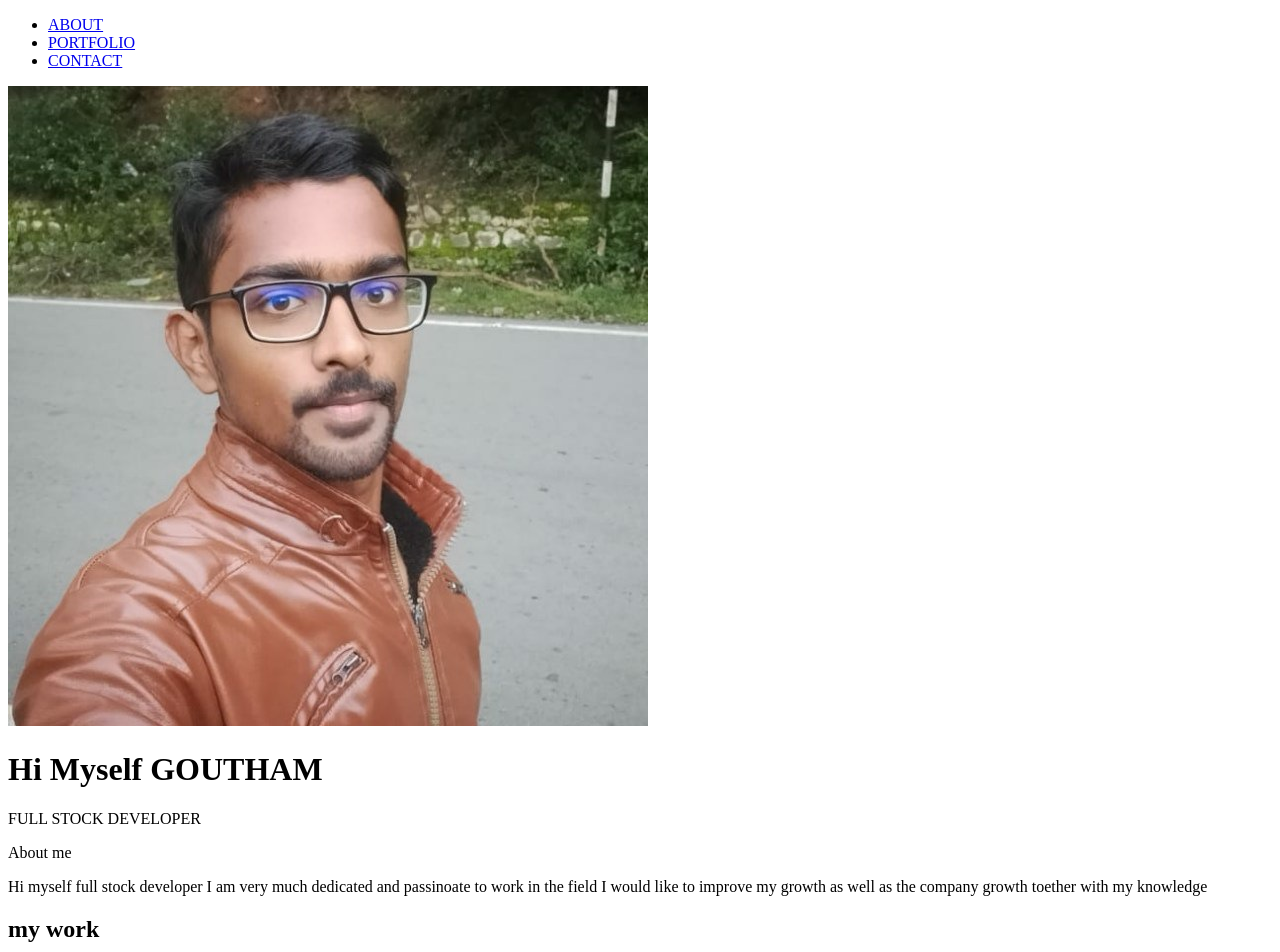
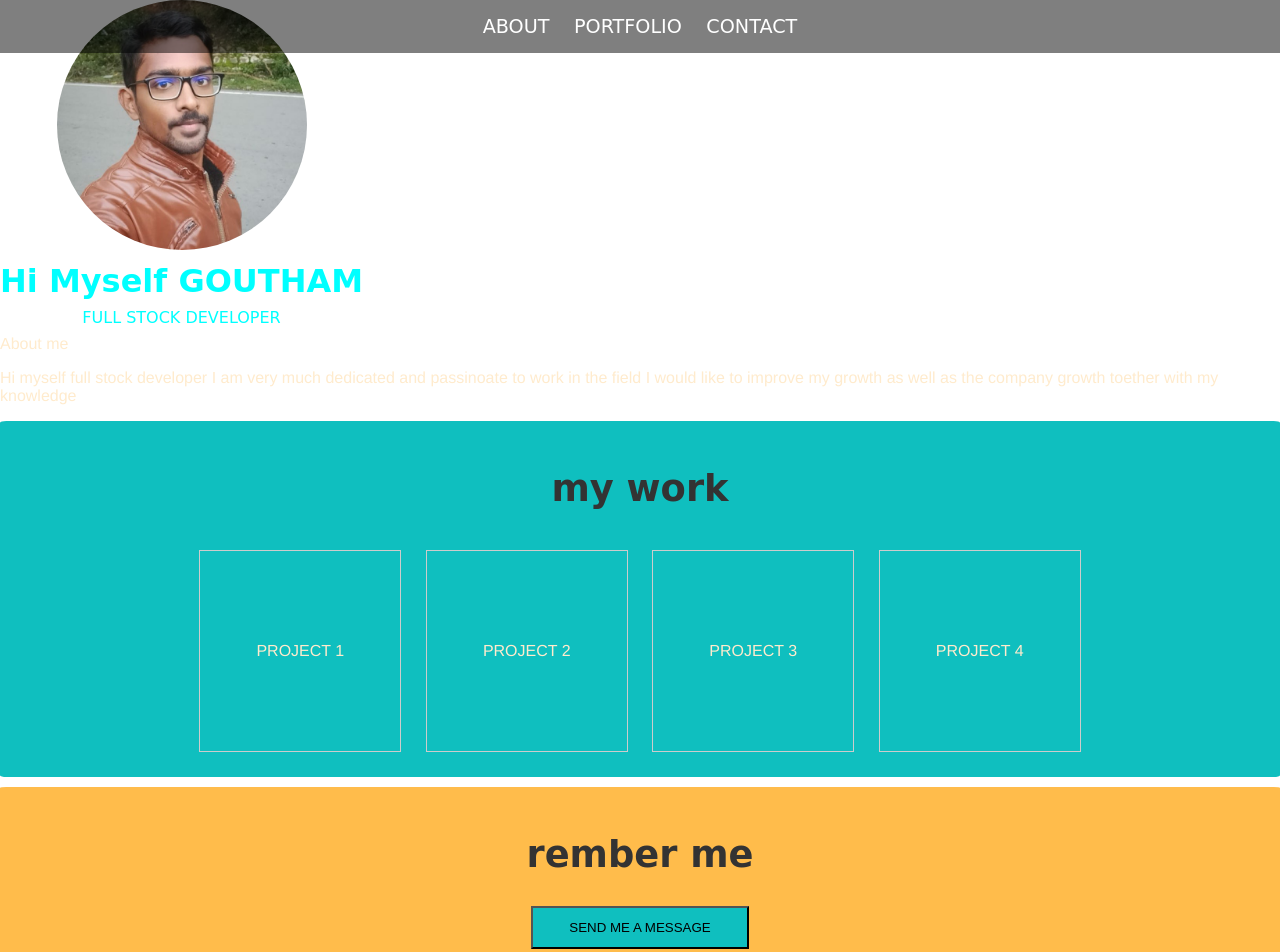
Before and after one commit to Gouthamcandy/Gouthamcandy.github.io, a plain HTML site: page index.html in a window 1280 px wide. Shown: the top 952 px of the page. Drawn offline with Linux system fonts and the light colour scheme.

Commit message:
to add some image

```diff
--- a/index.html
+++ b/index.html
@@ -4,8 +4,10 @@
     <meta charset="UTF-8">
     <meta name="viewport" content="width=device-width, initial-scale=1.0">
     <title>Document</title>
+    <link rel="stylesheet" href="style.css">
 </head>
 <body>
+
     <header class="header-background">
         <nav>
             <ul>
@@ -38,5 +40,6 @@
         <button class="btn btn-default td-btn outline white">send me a message</button>
      </section>
      <footer>&copy Gouthamcandy 1998</footer>
+
 </body>
 </html>
--- a/style.css
+++ b/style.css
@@ -1,12 +1,134 @@
-.body {
-margin: 0;
-padding: 0;
-font-family: 'Franklin Gothic Medium', 'Arial Narrow', Arial, sans-serif;
-color: blanchedalmond;
+body {
+    margin: 0;
+    padding: 0;
+    font-family: 'Franklin Gothic Medium', 'Arial Narrow', Arial, sans-serif;
+    color: blanchedalmond;
+    /* background-color: aqua; */
 }
+
 .header-background {
     background-size: cover;
     text-align: center;
     display: flex;
     color: aqua;
 }
+
+nav {
+    width: 100%;
+    position: absolute;
+    top: 0;
+    left: 0;
+    background: rgba(0, 0, 0, 0.5);
+    padding: 15px 0;
+}
+
+nav ul {
+    list-style: none;
+    margin: 0 auto;
+    padding: 0;
+    text-align: center;
+}
+
+nav ul li {
+    display: inline;
+    margin: 0 10px;
+}
+
+nav ul li a {
+    color: white;
+    text-decoration: none;
+    font-family: 'Unica One', cursive;
+    font-size: 1.2rem;
+}
+
+.header-content img {
+    max-width: 250px;
+    border-radius: 50%;
+}
+
+.header-content h1, .header-content p {
+    margin: 0.5rem 0;
+    font-family: 'Unica One', cursive;
+
+}
+
+#about {
+    background-color: #ea1212;
+    padding-left: 40px;
+    padding-right: 40px;
+    margin: 40px;
+    border-radius: 0.5%;
+    text-align: center;
+}
+
+.profile-photo {
+    max-width: 40%;
+    height: auto;
+    border-radius: 50%;
+}
+
+#portfolio {
+    background-color: #0fbfbf;
+    padding: 15px;
+    border-radius: 0.5%;
+    text-align: center;
+    margin-bottom: 10px;
+}
+
+.project {
+    width: 200px;
+    height: 200px;
+    border: 1px solid #ccc;
+    margin: 10px;
+    display: inline-block;
+    line-height: 200px;
+}
+
+#contact {
+    background-color: #ffbc4b;
+    padding: 15px;
+    border-radius: 0.5%;
+    text-align: center;
+}
+
+.td-btn {
+    padding: 12px 36px;
+    text-transform: uppercase;
+    transition: background-color 0.2s ease-in-out;
+     background-color: #0fbfbf;
+
+}
+
+footer {
+    background-color: #fc0505;
+    text-align: center;
+    padding: 10px;
+}
+
+/* Additional Styles */
+h2 {
+    color: #333;
+    font-family: 'Unica One', cursive;
+    font-size: 2.3rem;
+}
+
+a {
+    color: #29a598;
+    transition: color 0.2s ease-in-out;
+}
+
+a:hover {
+    color: #208479;
+}
+
+@media (max-width: 768px) {
+    nav ul li {
+        display: block;
+        margin: 10px 0;
+    }
+
+  .profile-photo {
+        width: 50%;
+        margin: 0 auto;
+    }
+}
```
Also changed, not shown: bg.jpg (added).
